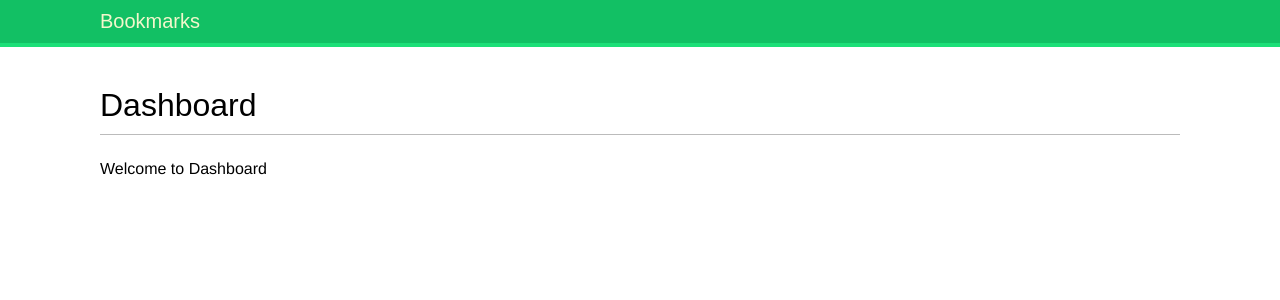
After one commit to IskandarNabiev/SocialNetwork, a Django app: page /account/ in a window 1280 px wide. The commit adds this page. Shown: the top 300 px of the page. Run offline with Django 3.2, Linux system fonts and the light colour scheme; the visitor is signed in with stand-in values (Sample User, id 1); some web fonts are replaced.

Commit message:
Dashboard begining

```diff
--- /dev/null
+++ b/bookmarks/account/templates/account/dashboard.html
@@ -0,0 +1,10 @@
+{% extends "base.html" %}
+
+{% block title %}
+    Dashboard
+{% endblock %}
+
+{% block content %}
+    <h1>Dashboard</h1>
+    <p>Welcome to Dashboard</p>
+{% endblock %}
--- a/bookmarks/account/templates/account/login.html
+++ b/bookmarks/account/templates/account/login.html
@@ -1,7 +1,7 @@
 {% extends "base.html" %}
-{% block title %}
-Log-in
-{% endblock %}
+    {% block title %}
+        Log-in
+    {% endblock %}
 {% block content %}
     <h1>Log-in</h1>
         <p>Please, use the following form to log-in:</p>
--- a/bookmarks/account/urls.py
+++ b/bookmarks/account/urls.py
@@ -4,6 +4,8 @@ from django.contrib.auth import views as auth_views
 
 urlpatterns = [
     #path('login/', views.user_login, name='login'),
+    path('', views.dashboard, name='dashboard'),
     path('login/', auth_views.LoginView.as_view(), name='login'),
     path('logout/', auth_views.LogoutView.as_view(), name='logout'),
+
 ]
--- a/bookmarks/account/views.py
+++ b/bookmarks/account/views.py
@@ -2,6 +2,7 @@ from django.shortcuts import render
 from django.http import HttpResponse
 from django.contrib.auth import authenticate, login
 from .forms import LoginForm
+from django.contrib.auth.decorators import login_required
 
 def user_login(request):
     if request.method == 'POST':
@@ -21,3 +22,7 @@ def user_login(request):
     else:
         form = LoginForm()
     return render(request, 'account/login.html', {'form': form})
+
+@login_required
+def dashboard(request):
+    return render(request, 'account/dashboard.html', {"section": "dashboard"})
--- a/bookmarks/bookmarks/settings.py
+++ b/bookmarks/bookmarks/settings.py
@@ -119,3 +119,7 @@ USE_TZ = True
 # https://docs.djangoproject.com/en/3.0/howto/static-files/
 
 STATIC_URL = '/static/'
+#
+# LOGIN_REDIRECT_URL = 'dashboard'
+# LOGIN_URL = 'login'
+# LOGOUT_URL = 'logout'
```
Also changed, not shown: bookmarks/account/templates/account/registration/logged_out.html (added, +13 -0 lines).
